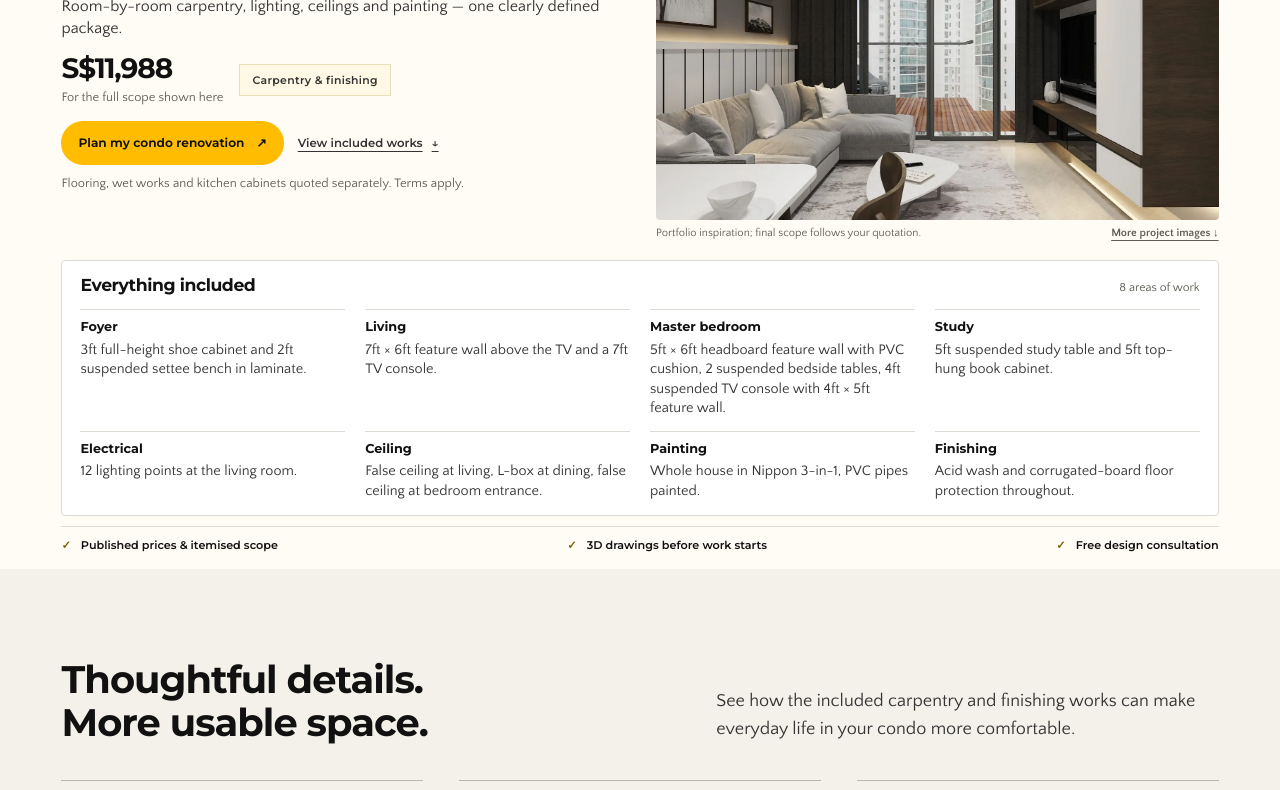
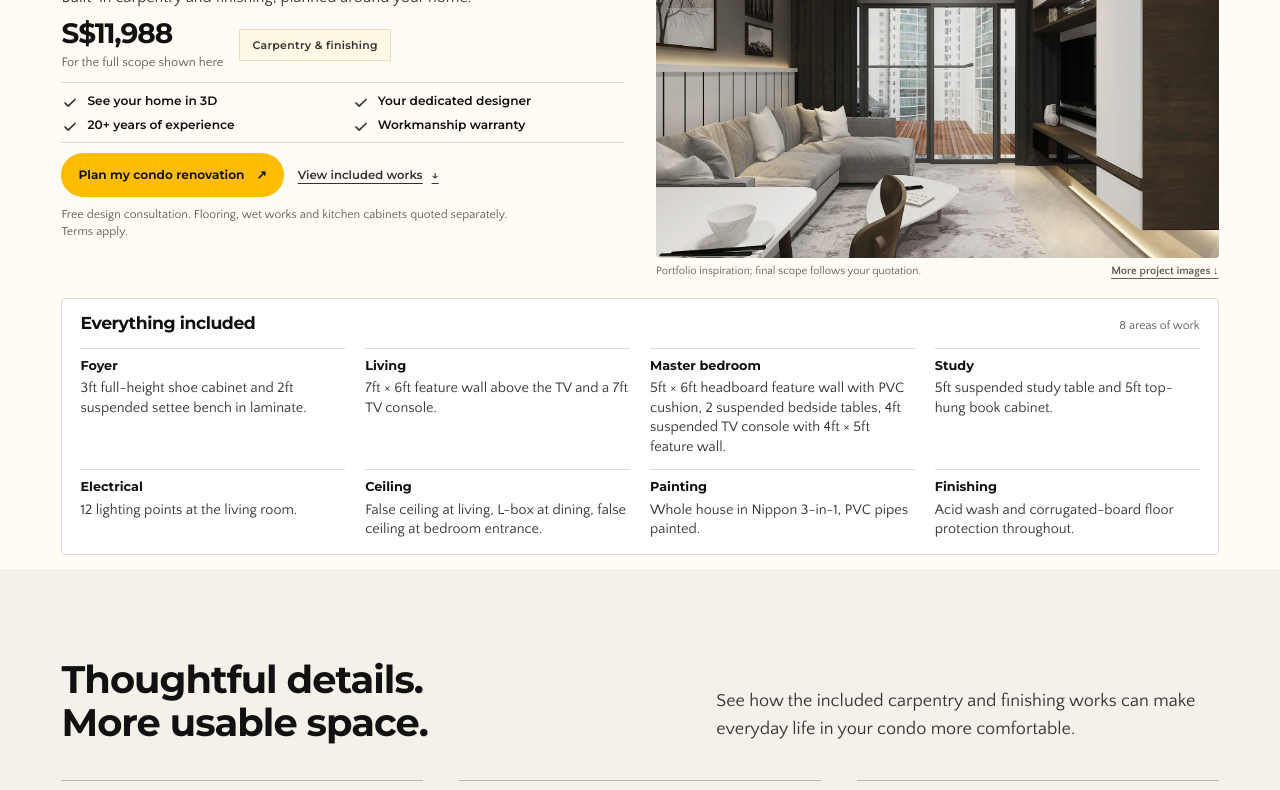
Before and after one commit to jianwongdesign/style-space-review, a plain HTML site: page condominium/index.html in a window 1280 px wide. Shown: the part 231-1021 px from the top of the page. Drawn offline with Linux system fonts and the light colour scheme.

Commit message:
Add four verified condo hero benefits

```diff
--- a/assets/app.js
+++ b/assets/app.js
@@ -128,8 +128,8 @@
     },
     condo: {
       title:'Make more of your <em class="mark">condo.</em>',
-      lead:'Room-by-room carpentry, lighting, ceilings and painting — one clearly defined package.',
-      badge:'Carpentry & finishing', note:'Flooring, wet works and kitchen cabinets quoted separately. Terms apply.',
+      lead:'Built-in carpentry and finishing, planned around your home.',
+      badge:'Carpentry & finishing', note:'Free design consultation. Flooring, wet works and kitchen cabinets quoted separately. Terms apply.',
       photo:['living-6.webp','Living room with a grey sofa, a dark TV wall, built-in console and glazed balcony doors'], inset:['living11.webp','Bright living space with a wall-mounted television and custom cabinetry'],
       benefitsTitle:'Thoughtful details. More usable space.', benefitsIntro:'See how the included carpentry and finishing works can make everyday life in your condo more comfortable.',
       benefits:[['Arrive','A more organised entrance','A full-height shoe cabinet keeps everyday pairs together, with a suspended settee bench for putting them on.'],['Unwind','Rooms that feel connected','Living and bedroom feature walls, TV consoles and bedside tables give key rooms a coordinated starting point.'],['Make space','A dedicated place to work','A suspended study table and top-hung book cabinet create a defined work area, with storage above the desk.']],
--- a/assets/styles.css
+++ b/assets/styles.css
@@ -111,15 +111,23 @@
   .hero-gift .gift-terms{padding:0 16px 13px}
 }
 
+/* Verified service benefits are part of the condo offer, above the main action. */
+.condo-perks{display:grid;grid-template-columns:repeat(2,minmax(0,1fr));gap:14px 24px;list-style:none;padding:16px 0;margin:0 0 18px;border-block:1px solid var(--line)}
+.condo-perks li{position:relative;padding-left:26px;min-width:0}
+.condo-perks li::before{content:'';position:absolute;left:0;top:2px;width:18px;height:18px;background:url('./img/check.svg') center/18px 18px no-repeat}
+.condo-perks strong{display:block;font:600 .8rem/1.4 Montserrat,system-ui,sans-serif;color:var(--ink)}
+.condo-perks span{display:block;font-size:.88rem;line-height:1.4;margin-top:3px;color:var(--muted)}
+@media(max-width:520px){.condo-perks{grid-template-columns:1fr;gap:12px;padding-block:14px;margin-bottom:20px}.condo-perks span{font-size:.92rem}}
+
 /* Keep the complete condo offer in the first desktop viewport, including site chrome. */
 @media (min-width:1200px) and (min-height:700px), (min-width:1024px) and (max-width:1199px) and (min-height:768px){
   body[data-page="condo"] .hero{height:calc(100svh - 112px);min-height:0;padding-block:14px;display:flex}
-  body[data-page="condo"] .hero>.wrap{display:grid;grid-template-rows:minmax(0,1fr) auto;gap:10px;min-height:0}
+  body[data-page="condo"] .hero>.wrap{display:grid;grid-template-rows:minmax(0,1fr);min-height:0}
   .condo-hero-grid{grid-template-columns:1fr 1fr;grid-template-rows:minmax(0,1fr) auto;gap:14px 32px;min-height:0}
   .condo-hero-grid .hero-copy{max-width:none;min-width:0}
   .condo-hero-grid .hero-copy h1{font-size:clamp(1.9rem,2.5vw,2.8rem);max-width:none;margin-bottom:12px}
   .condo-hero-grid .hero-copy>.lead{font-size:1rem;line-height:1.4;max-width:54ch;margin-bottom:0}
-  .condo-hero-grid .hero-price{margin-block:14px;gap:16px;flex-wrap:nowrap}
+  .condo-hero-grid .hero-price{margin-block:12px;gap:16px;flex-wrap:nowrap}
   .condo-hero-grid .hero-price .price{font-size:1.75rem}
   .condo-hero-grid .hero-price .fine{font-size:.8rem;margin-top:4px}
   .condo-hero-grid .hero-actions{gap:8px 14px;margin-bottom:10px}
@@ -138,6 +146,13 @@
   .condo-inclusion-grid>li{padding-top:9px}
   .condo-inclusion-grid h3{font-size:.8rem;margin-bottom:5px}
   .condo-inclusion-grid p{font-size:clamp(.9rem,1.5vh,.98rem);line-height:1.35}
-  body[data-page="condo"] .hero .trustline{margin-top:0;padding-top:10px;gap:10px 18px}
-  body[data-page="condo"] .hero .trustline strong{font-size:.7rem}
+  .condo-perks{gap:10px 20px;padding-block:12px;margin-bottom:14px}
 }
+
+@media (min-width:1024px) and (max-height:849px){
+  .condo-perks{gap:7px 18px;padding-block:9px;margin-bottom:10px}
+  .condo-perks strong{font-size:.76rem;line-height:1.4}
+  .condo-perks span{display:none}
+  .condo-hero-grid .hero-price{margin-block:10px}
+  .condo-hero-grid .hero-copy>.fine{font-size:.76rem;line-height:1.35}
+}
--- a/condominium/index.html
+++ b/condominium/index.html
@@ -9,10 +9,10 @@
   <title>Condo Carpentry &amp; Renovation Package | Style + Space — Preview</title>
   <meta name="description" content="Explore the S$11,988 condominium carpentry and finishing package. See the room-by-room benefits, included scope and items to discuss separately.">
   <link rel="icon" type="image/png" href="../assets/img/logo-dark.png">
-  <link rel="stylesheet" href="../assets/styles.css?v=20261116-condo-viewport">
+  <link rel="stylesheet" href="../assets/styles.css?v=20261116-condo-perks">
   <link rel="preload" href="../assets/fonts/Montserrat-VF.woff2" as="font" type="font/woff2" crossorigin>
   <script src="../assets/packages.js?v=20261116-higgsfield-icons" defer></script>
-  <script src="../assets/app.js?v=20261116-higgsfield-icons" defer></script>
+  <script src="../assets/app.js?v=20261116-condo-perks" defer></script>
 </head>
 <body data-page="condo">
 <a class="skip" href="#main">Skip to content</a>
@@ -34,16 +34,22 @@
       <div class="hero-grid condo-hero-grid">
         <div class="hero-copy">
           <h1 id="hero-title">Make more of your <em class="mark">condo.</em></h1>
-          <p class="lead" id="hero-lead">Room-by-room carpentry, lighting, ceilings and painting — one clearly defined package.</p>
+          <p class="lead" id="hero-lead">Built-in carpentry and finishing, planned around your home.</p>
           <div class="hero-price">
             <div><span class="price" id="hero-price">S$11,988</span><span class="fine" id="hero-price-note">For the full scope shown here</span></div>
             <span class="badge" id="hero-badge">Carpentry &amp; finishing</span>
           </div>
+          <ul class="condo-perks" aria-label="Design support and peace of mind">
+            <li><strong>See your home in 3D</strong><span>Preview the design before work begins.</span></li>
+            <li><strong>Your dedicated designer</strong><span>One point of contact for your project.</span></li>
+            <li><strong>20+ years of experience</strong><span>Residential design expertise in Singapore.</span></li>
+            <li><strong>Workmanship warranty</strong><span>Support continues after handover.</span></li>
+          </ul>
           <div class="actions hero-actions">
             <a class="btn btn-gold" href="#plan" data-event="plan_open" data-location="hero">Plan my condo renovation <span aria-hidden="true">↗</span></a>
             <a class="hero-detail-link" href="#hero-inclusions">View included works <span aria-hidden="true">↓</span></a>
           </div>
-          <p class="fine" id="hero-scope-note">Flooring, wet works and kitchen cabinets quoted separately. Terms apply.</p>
+          <p class="fine" id="hero-scope-note">Free design consultation. Flooring, wet works and kitchen cabinets quoted separately. Terms apply.</p>
         </div>
         <figure class="hero-art">
           <img class="hero-photo" id="hero-photo" src="../assets/img/living-6.webp" alt="Living room with a grey sofa, a dark TV wall, built-in console and glazed balcony doors" width="1600" height="960" fetchpriority="high">
@@ -64,11 +70,7 @@
         </aside>
 
       </div>
-      <div class="trustline" role="group" aria-label="What to expect">
-        <strong>Published prices &amp; itemised scope</strong>
-        <strong>3D drawings before work starts</strong>
-        <strong>Free design consultation</strong>
-      </div>
+
     </div>
   </section>
 
```
Also changed, not shown: index.html (+2 -2 lines).
